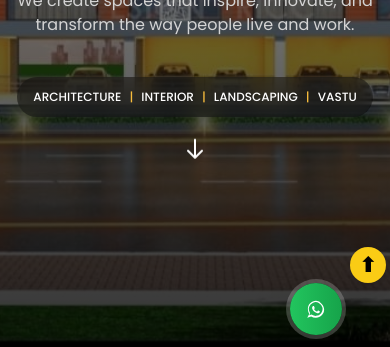
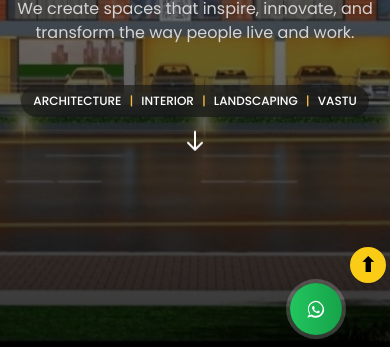
Before and after one commit to yougesmitapanigrahi/des8gn, a plain HTML site: page index.html in a window 390 px wide. Shown: the part 497-844 px from the top of the page. Drawn offline with nearby package versions, Linux system fonts and the light colour scheme; a web font is replaced by a local one.

Commit message:
Update index.html

```diff
--- a/index.html
+++ b/index.html
@@ -249,8 +249,7 @@
       <p class="text-base sm:text-lg md:text-xl text-neutral-300 mb-10 max-w-2xl mx-auto">
         We create spaces that inspire, innovate, and transform the way people live and work.
       </p>
-
-<div class="inline-flex flex-nowrap justify-center items-center gap-2 sm:gap-3 md:gap-4 text-white text-xs sm:text-sm md:text-base font-medium bg-black/40 backdrop-blur-md py-3 px-4 sm:px-6 md:px-8 rounded-full mb-6 sm:mb-8 md:mb-10 overflow-x-auto whitespace-nowrap">
+<div class="inline-flex max-w-[90vw] sm:max-w-full flex-nowrap justify-center items-center gap-2 sm:gap-3 md:gap-4 text-white text-xs sm:text-sm md:text-base font-medium bg-black/40 backdrop-blur-md py-2 sm:py-3 px-3 sm:px-6 md:px-8 rounded-full mb-4 sm:mb-8 md:mb-10 overflow-x-auto whitespace-nowrap">
   <span class="flex items-center">ARCHITECTURE</span>
   <span class="text-amber-400">|</span>
   <span class="flex items-center">INTERIOR</span>
@@ -259,6 +258,7 @@
   <span class="text-amber-400">|</span>
   <span class="flex items-center">VASTU</span>
 </div>
+
 
     <div class="absolute bottom-17 left-0 right-0 flex justify-center animate-bounce">
       <svg
```
